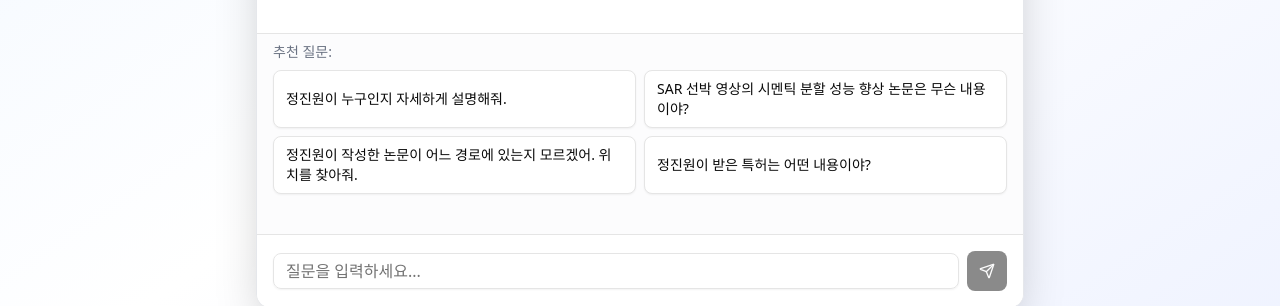
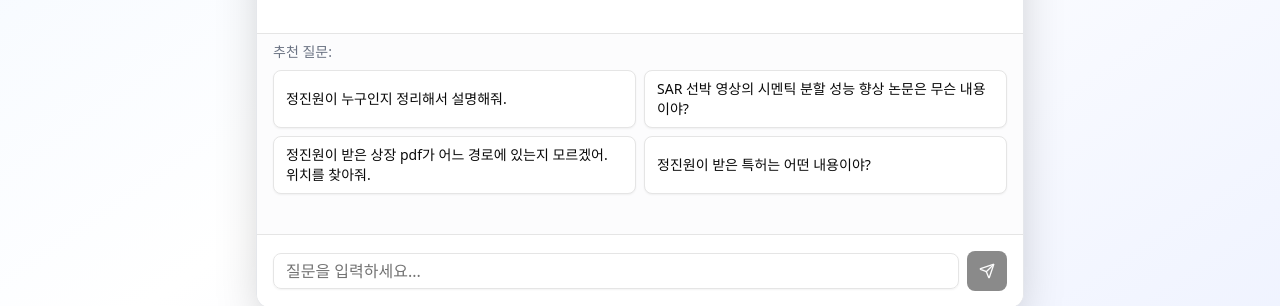
Before and after one commit to wlsdnjswon/vector-ontology-by-RAG, a Next.js app: page / in a window 1280 px wide. Shown: the part 468-774 px from the top of the page. Built offline with nearby package versions, Linux system fonts and the light colour scheme.

Commit message:
Update page.tsx

```diff
--- a/app/page.tsx
+++ b/app/page.tsx
@@ -28,9 +28,9 @@ const initialMessages: Message[] = [
 
 // --- Update suggested questions based on your RAG system's capabilities ---
 const suggestedQuestionsList = [
-    "정진원이 누구인지 자세하게 설명해줘.",
+    "정진원이 누구인지 정리해서 설명해줘.",
     "SAR 선박 영상의 시멘틱 분할 성능 향상 논문은 무슨 내용이야?",
-    "정진원이 작성한 논문이 어느 경로에 있는지 모르겠어. 위치를 찾아줘.",
+    "정진원이 받은 상장 pdf가 어느 경로에 있는지 모르겠어. 위치를 찾아줘.",
     "정진원이 받은 특허는 어떤 내용이야?",
 ];
 
```
